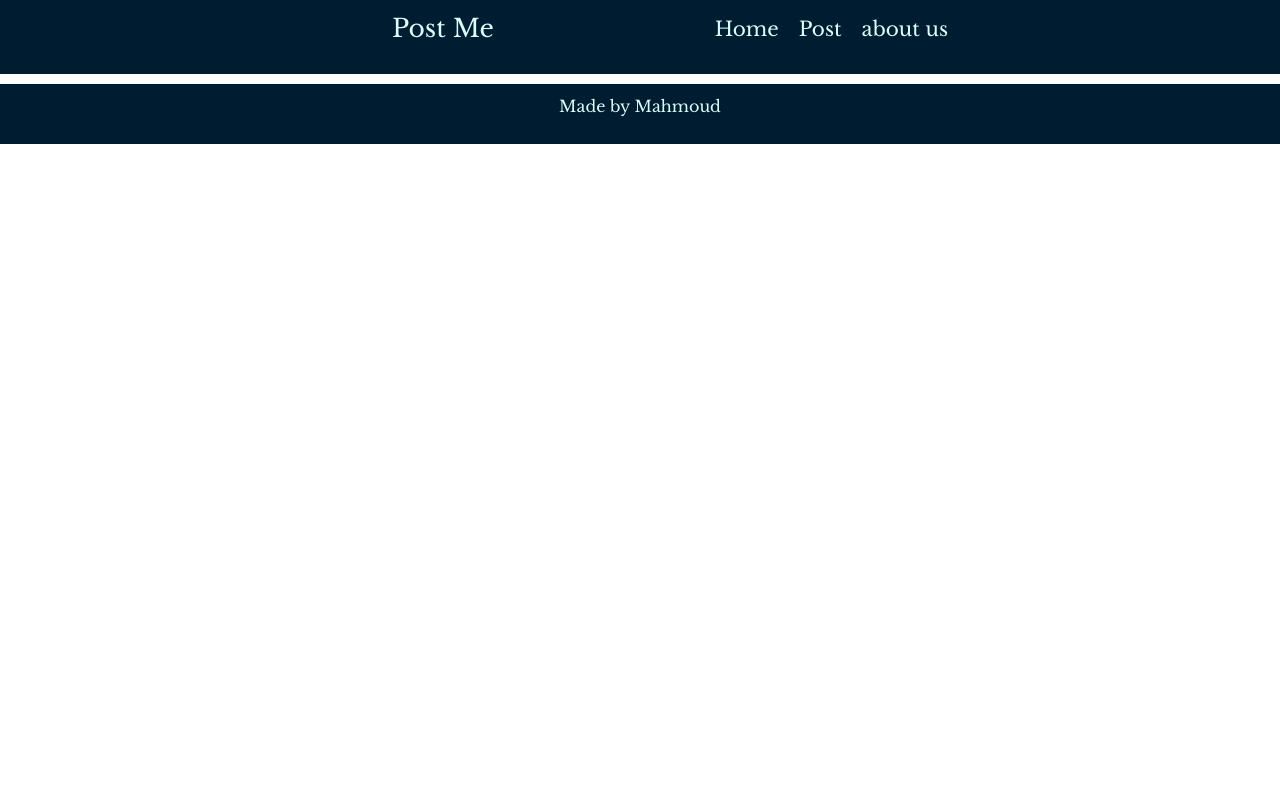
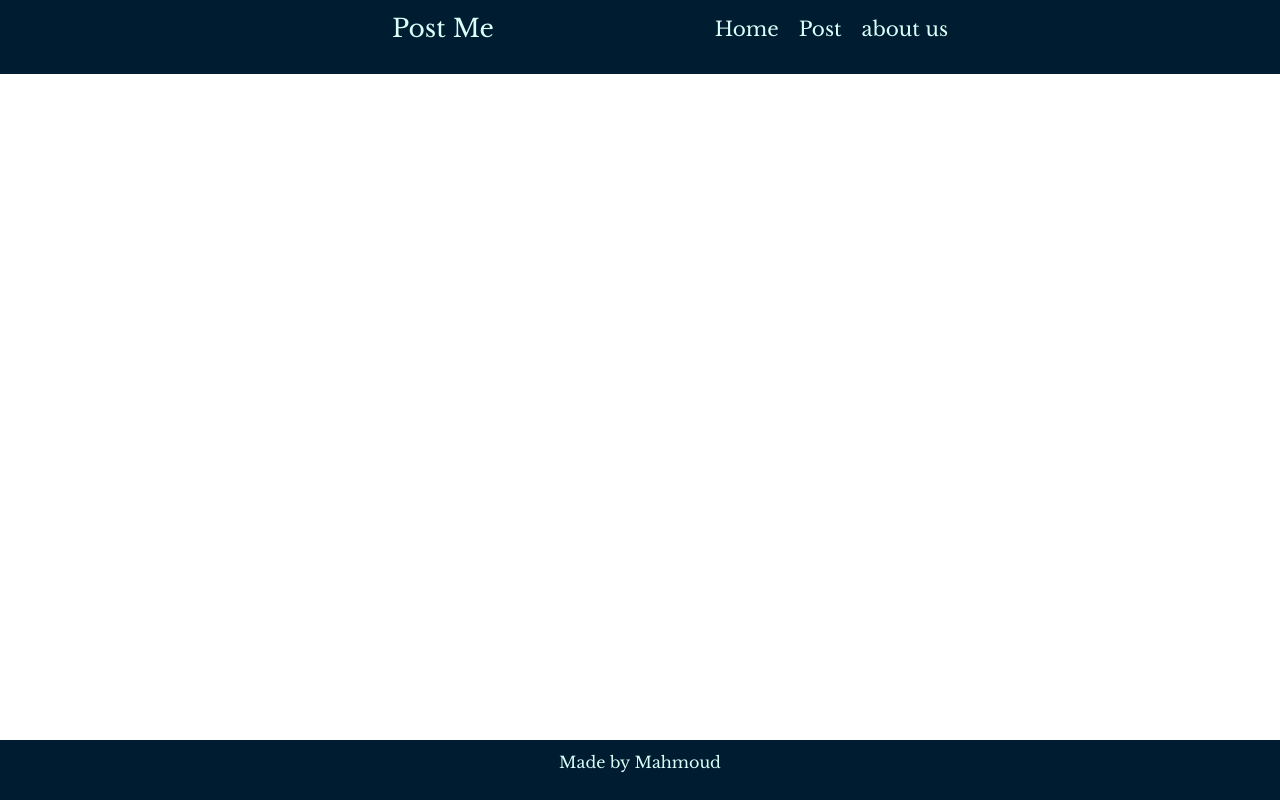
Before and after one commit to mahmoud661/Post-Me, a Node server app: page / in a window 1280 px wide. Run offline with Node 20, Linux system fonts and the light colour scheme; data that the repository does not hold is empty; some libraries are stand-ins or nearby versions.

Commit message:
Add files via upload

```diff
--- a/public/style.css
+++ b/public/style.css
@@ -3,10 +3,14 @@
 #64CCC5
 #DAFFFB */
 body {
+  min-height: 100vh;
+    display: flex;
+    flex-direction: column;
   color:#001C30;
   font-family: "Lato", sans-serif;
   font-family: "Libre Baskerville", serif;
   overflow-x: hidden;
+
 }
 .navbar{
   position: fixed;
@@ -43,9 +47,10 @@ a:hover {
 
 .footer{
 
-    margin-top: 10px;
-    text-align: center;
-
+	text-align: center;
+margin-top: auto;
+	width: 100%;
+	height: 60px;
     background-color: #001c30;
 }
 .contantD{
--- a/views/partials/footer.ejs
+++ b/views/partials/footer.ejs
@@ -1,4 +1,5 @@
-    <div class="footer">
+   </div>
+   <div class="footer">
     <div class="row containerr">
         <p>Made by Mahmoud</p>
 
--- a/views/partials/header.ejs
+++ b/views/partials/header.ejs
@@ -8,7 +8,12 @@
     <link href="https://cdn.jsdelivr.net/npm/bootstrap@5.3.0/dist/css/bootstrap.min.css" rel="stylesheet" integrity="sha384-9ndCyUaIbzAi2FUVXJi0CjmCapSmO7SnpJef0486qhLnuZ2cdeRhO02iuK6FUUVM" crossorigin="anonymous">
     <link rel="stylesheet" href="/style.css">
     <title>Post Me</title>
-<nav>
+
+
+</head>
+<body>
+    <div>
+    <nav>
 
     <div class=" containerr  ">
 
@@ -25,6 +30,4 @@
 
     </div>
 </nav>
-
-</head>
-<body>
+</div><div>
```
